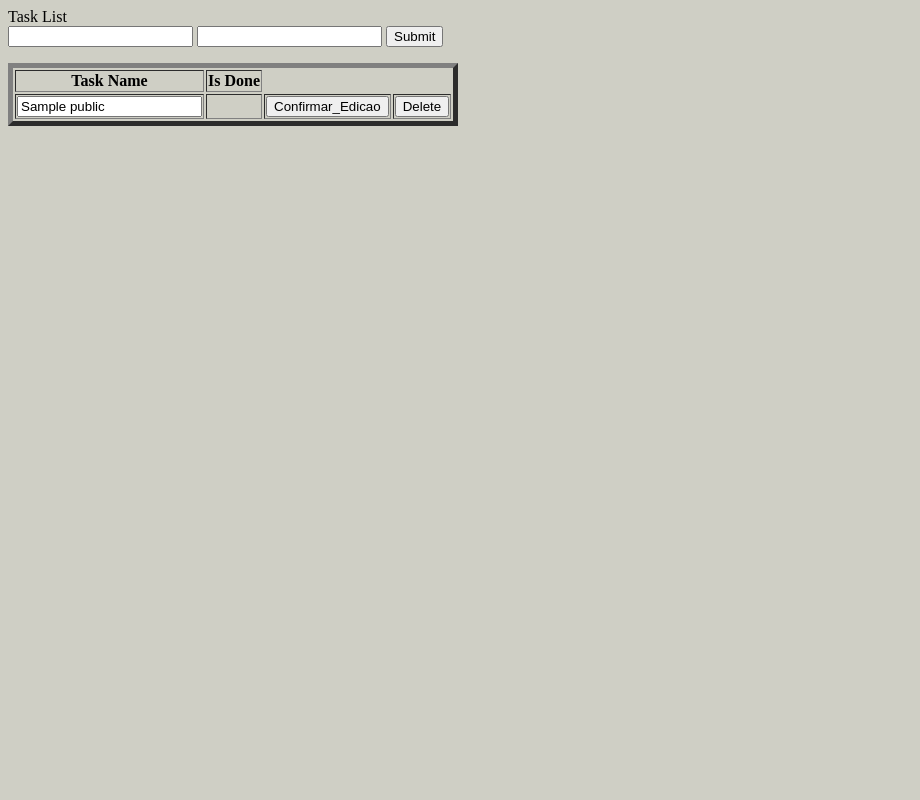
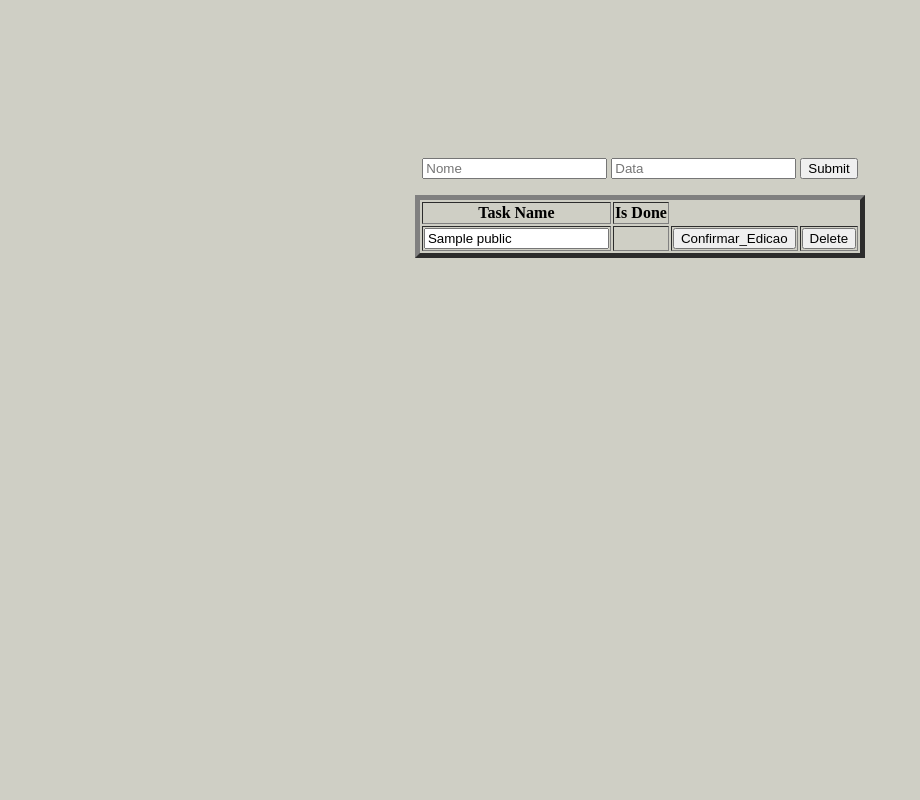
Before and after one commit to jrrodrigo421/backend_Python-Flask-PostgreSQL, a Flask app: page / in a window 1280 px wide. Shown: the whole page, without its empty margins (0-920 px from the left). Run offline with Flask 3, Linux system fonts and the light colour scheme; a database or web service that is not in the repository returns one stand-in record (values such as "Sample title"); some libraries are stand-ins or nearby versions.

Commit message:
refatorando o codigo - placeholder + center content

```diff
--- a/static/style.css
+++ b/static/style.css
@@ -1,3 +1,11 @@
+
 body{
   background-color: rgb(207, 207, 197);
 }
+section {
+  display: flex;
+  justify-content: center;
+  align-items: center;
+  flex-direction: column;
+  height: 50vh;
+}
--- a/templates/index.html
+++ b/templates/index.html
@@ -1,12 +1,13 @@
 <html>
      <head>
-      Task List
+
       <link rel="stylesheet" href="static/style.css">
      </head>
       <body>
+        <section>
             <form method="post" action="/add">
-          <input type="text" name="taskName">
-          <input type="text" name="dueDate">
+              <input type="text" name="taskName" placeholder="Nome">
+              <input type="text" name="dueDate" placeholder="Data">
               <input type="submit" name="Add Task">
             </form>
             <table border="5">
@@ -22,8 +23,8 @@
                 <tr>
                   <form method="post" action="/update">
                       <td>
-                     <input type="hidden" name="id" value="{{ task [0] }}"/>
-                     <input type="text" name="updateTask" value="{{ task [1] }}"/>
+                        <input type="hidden"  name="id" value="{{ task [0] }}"/>
+                        <input type="text"  name="updateTask" value="{{ task [1] }}"/>
 
                         </td>
 
@@ -41,5 +42,6 @@
                 </tr>
               {%endfor%}
             </table>
+          </section>
       </body>
 </html>
```
Lines whose indentation alone changed are shown as unchanged.
